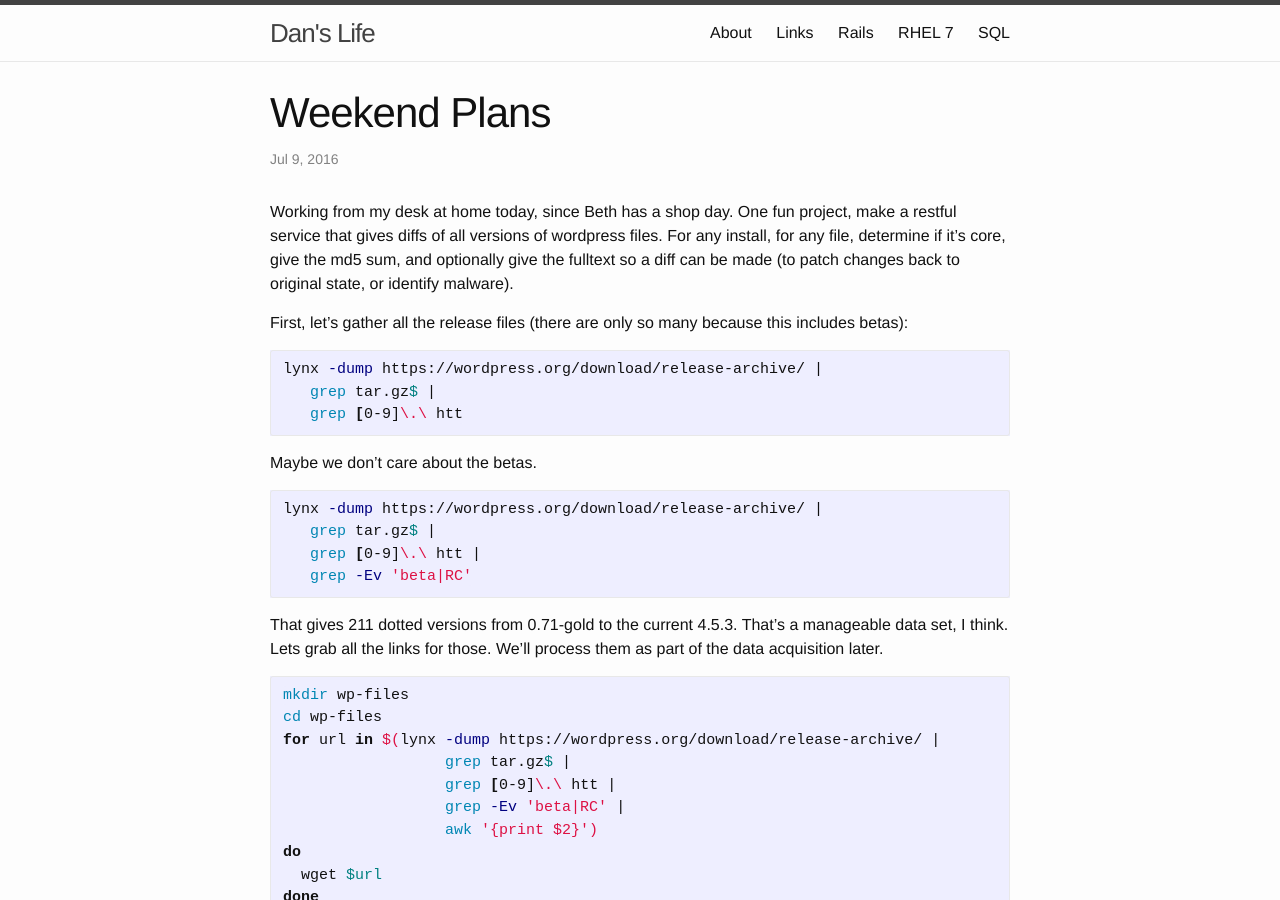
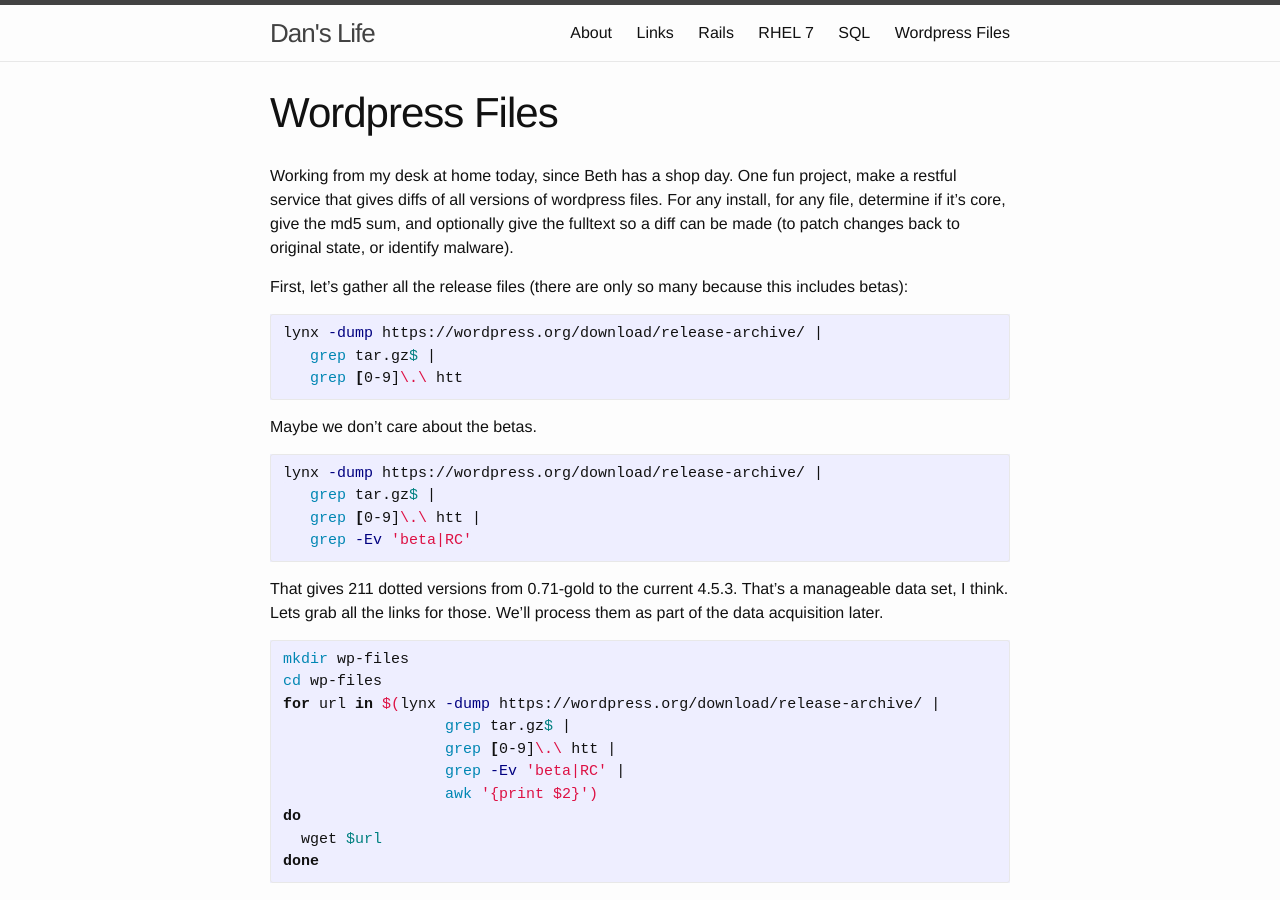
Before and after one commit to djuber/myblog, a Jekyll site: the page built from wordpress-files.md, in a window 1280 px wide and 900 px high. Built offline with Jekyll 4.4.1, drawn with Linux system fonts in a browser that asks for light colours.

Commit message:
post to page migration

```diff
--- a/_posts/2016-07-09-Weekend-Plans.markdown
+++ b/wordpress-files.md
@@ -1,6 +1,6 @@
 ---
-layout: post
-title:  Weekend Plans
+layout: page
+title:  Wordpress Files
 date:  2016-07-09 13:00:00 -0500
 categories: journal
 ---
```
